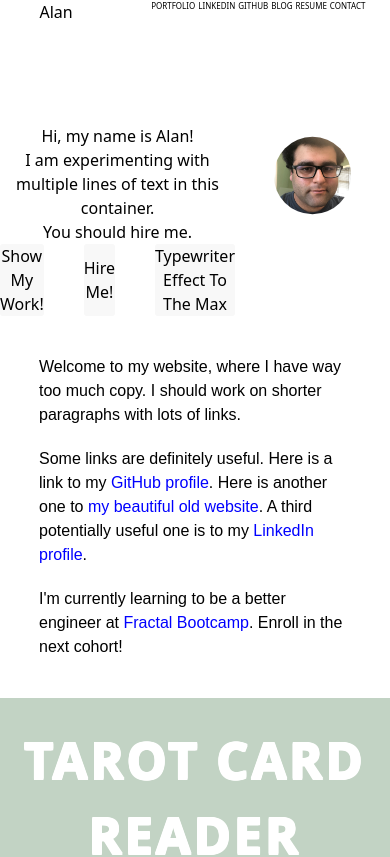
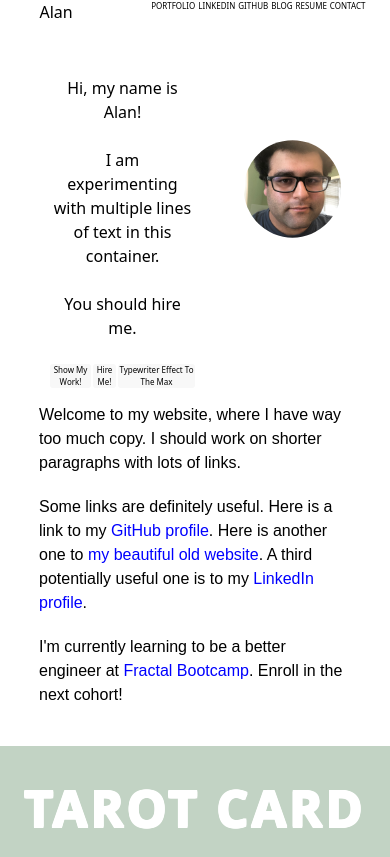
Before and after one commit to fractal-bootcamp/alangarber-personal-site, a React (Vite) app: page / in a window 390 px wide. Shown: the top 857 px of the page. Built offline with nearby package versions, Linux system fonts and the light colour scheme; a web font is replaced by a local one.

Commit message:
slightly better responsiveness

```diff
--- a/src/components/Body/Body.css
+++ b/src/components/Body/Body.css
@@ -14,6 +14,7 @@
   text-align: center;
   justify-content: center;
   gap: 10%;
+  padding-left: 50px;
 }
 
 .body-right {
--- a/src/components/TarotProject/TarotProject.css
+++ b/src/components/TarotProject/TarotProject.css
@@ -47,3 +47,10 @@ h1 {
 .spooky-button:hover {
     background: #444;
 }
+
+@media only screen and (max-width: 836px) {
+    .button-container {
+        gap: 1.5%;
+        font-size: 0.5em;
+    }
+}
```
